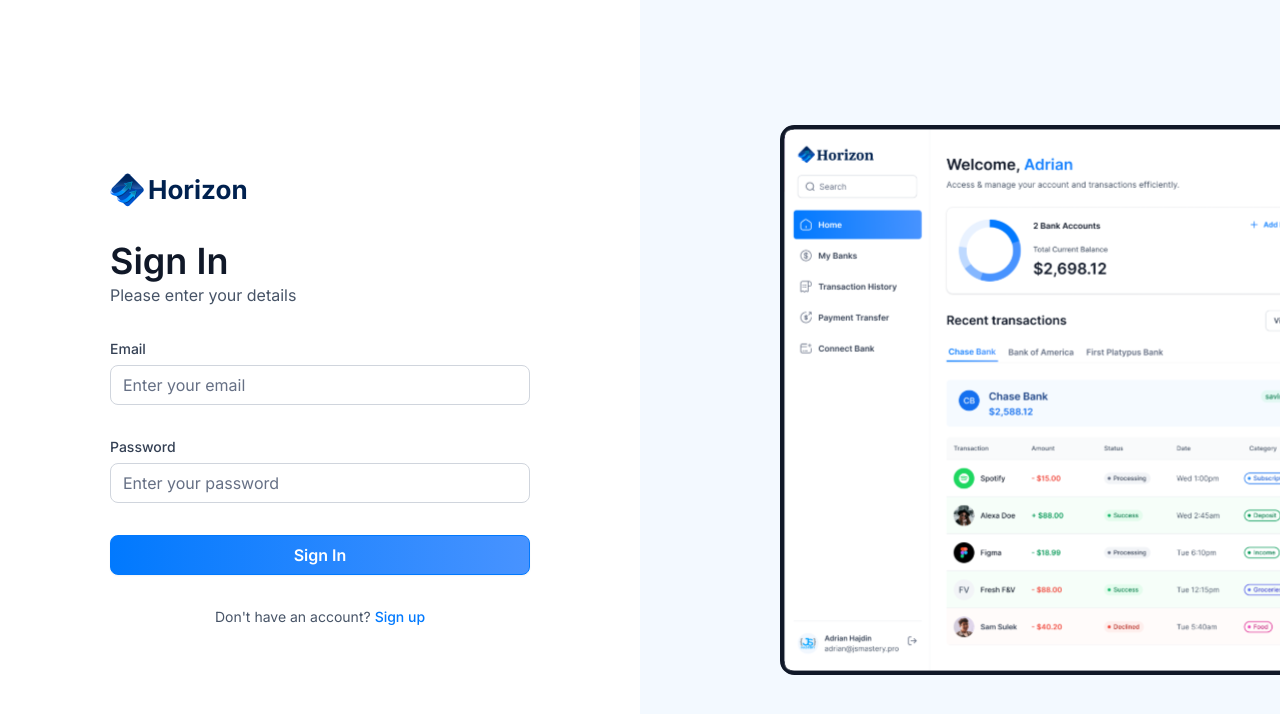
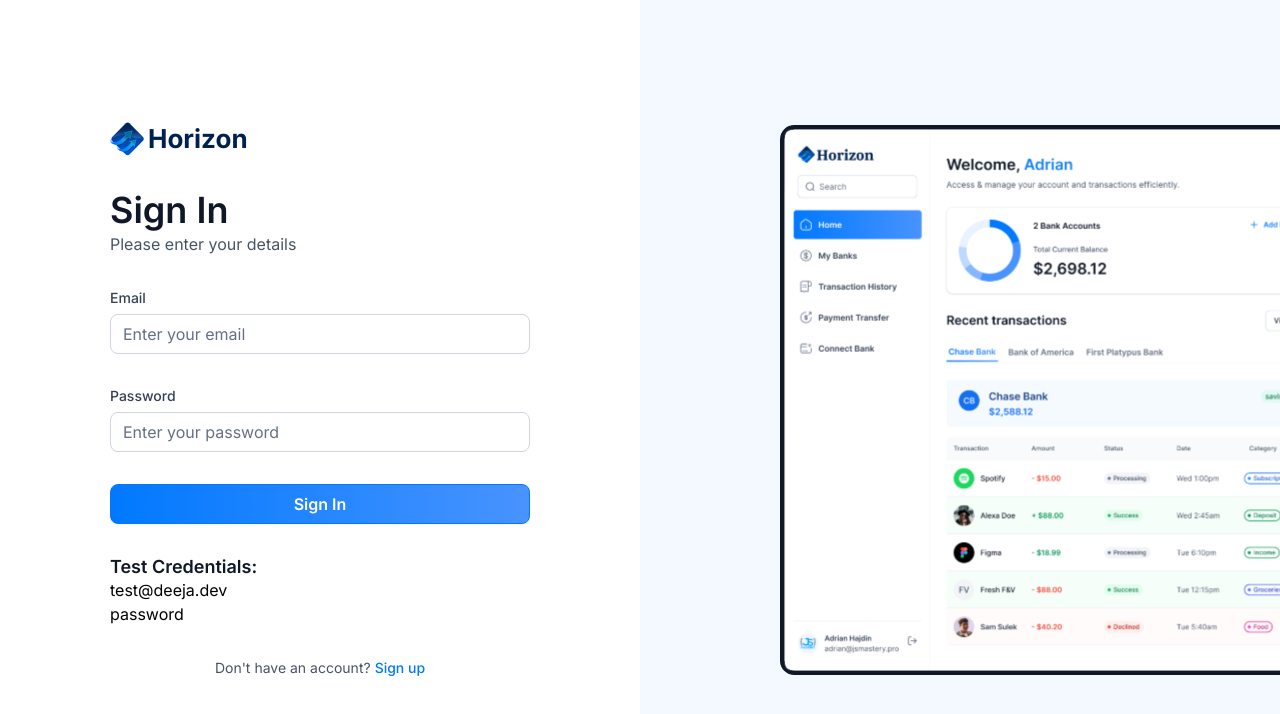
Before and after one commit to deejaneen/banking_nextjs, a Next.js app: page /sign-in in a window 1280 px wide. Shown: the top 714 px of the page. Built offline with nearby package versions, Linux system fonts and the light colour scheme; no server answers; what dwolla-v2 would draw is missing.

Commit message:
Add Test credentials

```diff
--- a/components/AuthForm.tsx
+++ b/components/AuthForm.tsx
@@ -156,6 +156,17 @@
               </div>
             </form>
           </Form>
+          <div>
+          <h2 className='header-2'>
+                Test Credentials:
+              </h2>
+              <p>
+                test@deeja.dev
+              </p>
+              <p>
+                password
+              </p>
+          </div>
 
           <footer className="flex justify-center gap-1">
             <p className="text-14 font-normal text-gray-600">
```
